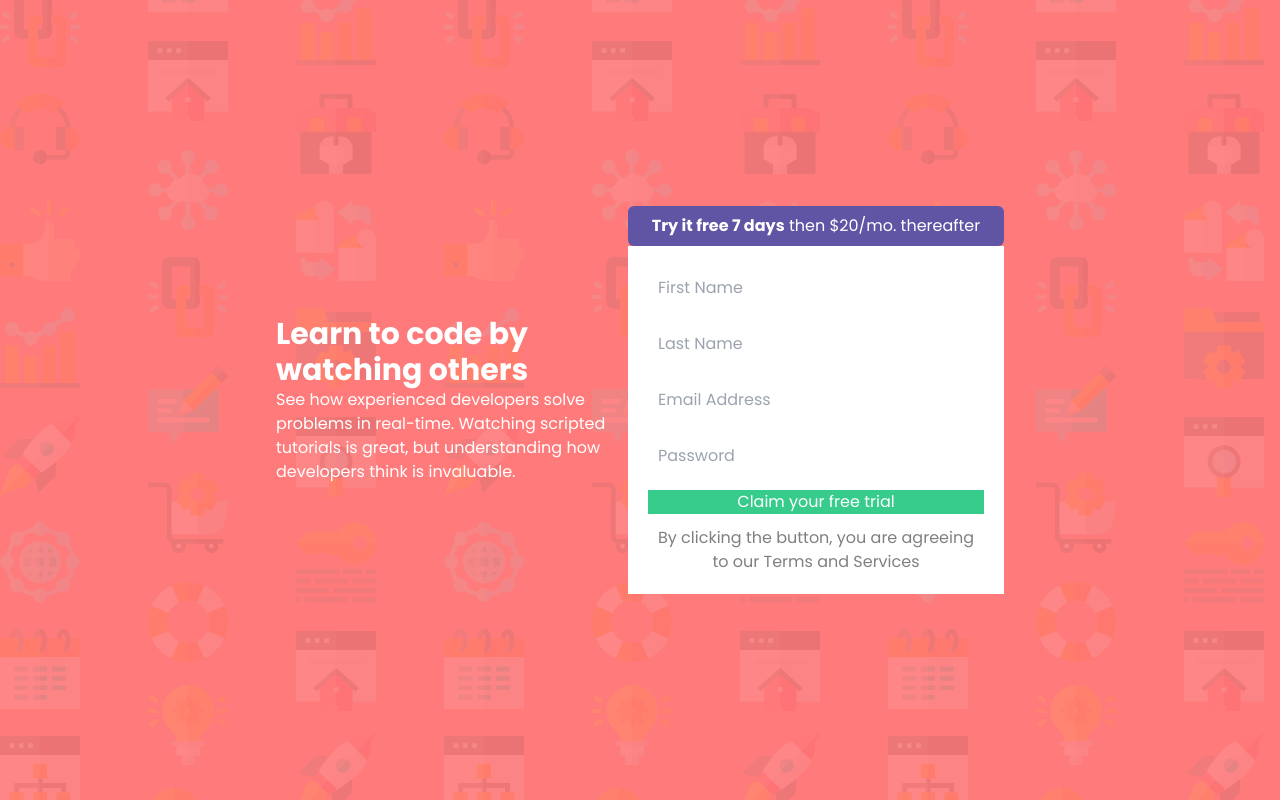
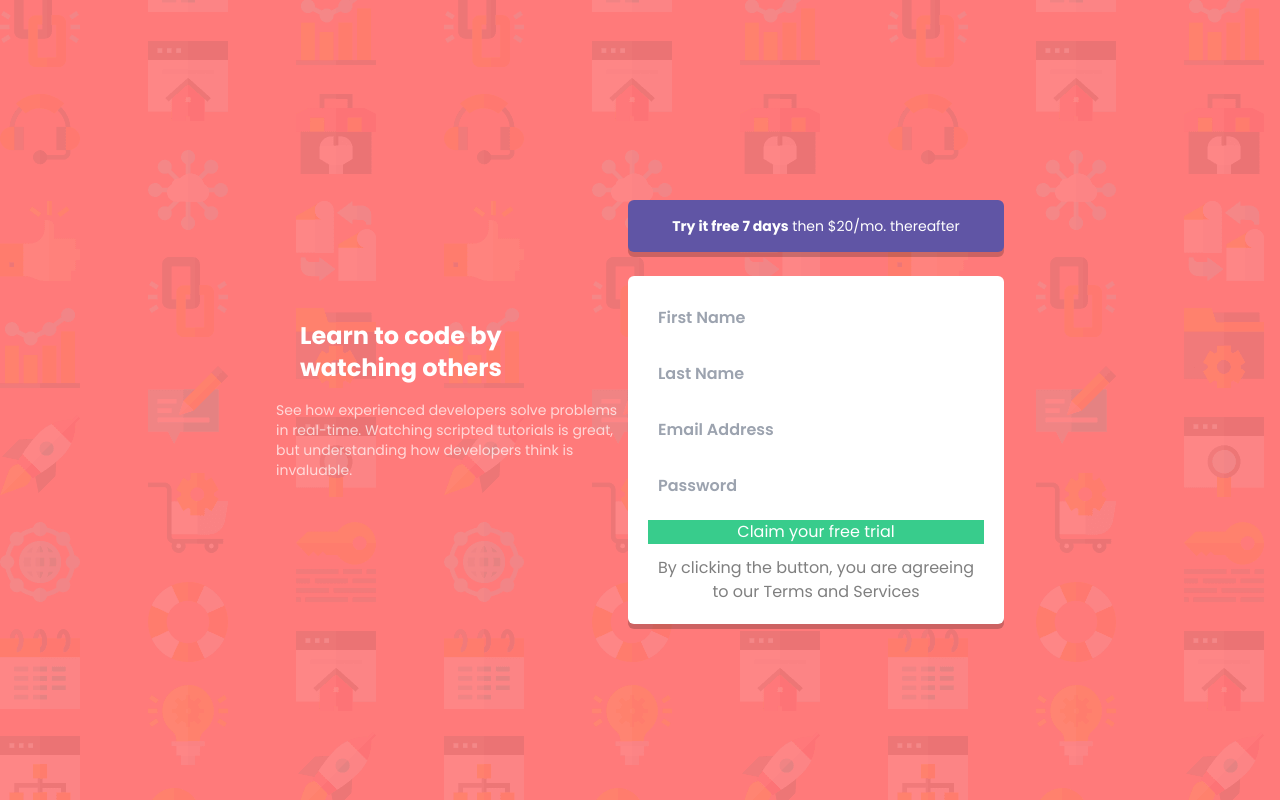
Before and after one commit to cosmoart/Intro-component-with-sign-up-form-solution, a React (Vite) app: page / in a window 1280 px wide. Built offline with nearby package versions, Linux system fonts and the light colour scheme.

Commit message:
form update

```diff
--- a/src/App.jsx
+++ b/src/App.jsx
@@ -6,8 +6,8 @@ export default function App() {
     return (
         <>
             <article className='md:text-left'>
-                <h1 className='text-3xl font-bold'>Learn to code by watching others</h1>
-                <p>
+                <h1 className='text-2xl font-bold px-6 my-4'>Learn to code by watching others</h1>
+                <p className='font-normal text-sm text-white text-opacity-70 my-4'>
                     See how experienced developers solve problems in real-time. Watching scripted tutorials is great,
                     but understanding how developers think is invaluable.
                 </p>
@@ -15,7 +15,7 @@ export default function App() {
             </article>
 
             <div>
-                <p className='rounded-md bg-pBlue p-2'><strong>Try it free 7 days</strong> then $20/mo. thereafter</p>
+                <p className='rounded-md bg-pBlue p-4 text-sm px-10 my-6 shadow-pShadow'><strong>Try it free 7 days</strong> then $20/mo. thereafter</p>
                 <Form />
             </div>
 
--- a/src/components/Form.jsx
+++ b/src/components/Form.jsx
@@ -4,11 +4,14 @@ import styled from 'styled-components';
 const InputF = styled.input`
     padding: 10px;
     border-radius:3px;
+    &::placeholder{
+        font-weight: 600;
+    }
     `
 export default function Form() {
 
     return (
-        <form className='flex gap-3 flex-col p-5 bg-white'>
+        <form className='flex gap-3 flex-col p-5 bg-white shadow-pShadow rounded-md'>
             <InputF type="text" name="firstName" placeholder="First Name" />
             <InputF type="text" name="lastName" placeholder="Last Name" />
             <InputF type="mail" name="email" placeholder="Email Address" />
--- a/src/index.jsx
+++ b/src/index.jsx
@@ -4,7 +4,7 @@ import ReactDOM from 'react-dom/client';
 import App from "./App.jsx";
 
 ReactDOM.createRoot(document.getElementById("root")).render(
-    <React.StrictMode>
+    // <React.StrictMode>
         <App />
-    </React.StrictMode>
+    // </React.StrictMode>
 )
--- a/tailwind.config.js
+++ b/tailwind.config.js
@@ -22,8 +22,11 @@ module.exports = {
       },
       height: {
         "40": "clamp(40rem, 100vh, 70rem)",
-      }
-    },
+      },
+      boxShadow: {
+        "pShadow": "0px 5px 0px 0px rgba(0, 0, 0, 0.2)"
+      },
+    }
   },
   plugins: [],
 }
```
